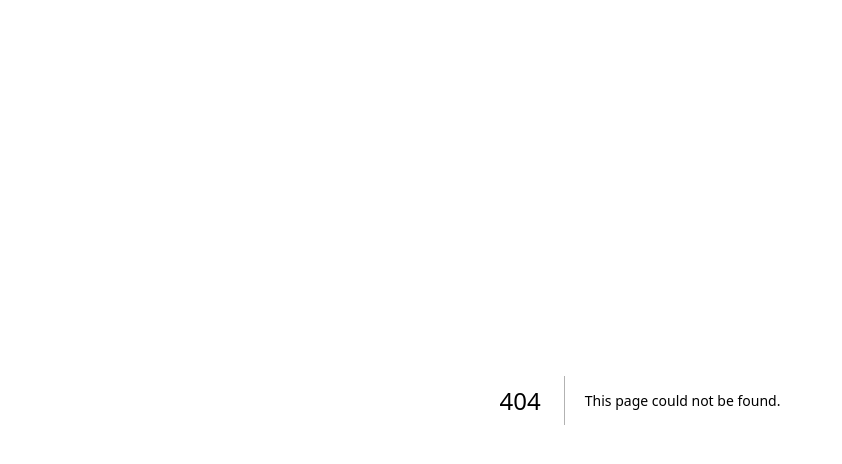
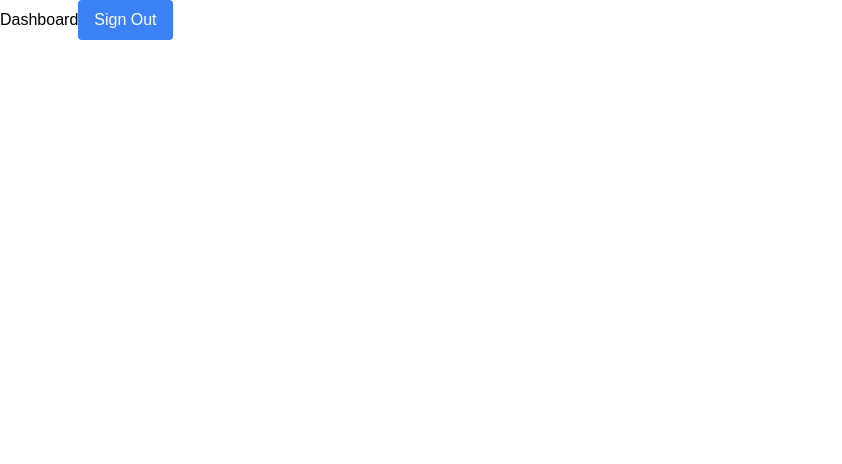
Before and after one commit to VanXodus305/K-1000-Manager, a Next.js app: page /dashboard in a window 1280 px wide. Before the commit this address had no page. Shown: the top 464 px of the page, without its empty margins (0-842 px from the left). Built offline with nearby package versions, Linux system fonts and the light colour scheme.

Commit message:
feat: update next-auth to version 5.0.0-beta.28 and refactor authentication actions

```diff
--- a/package.json
+++ b/package.json
@@ -10,7 +10,7 @@
   },
   "dependencies": {
     "next": "15.4.5",
-    "next-auth": "^4.24.11",
+    "next-auth": "^5.0.0-beta.28",
     "react": "19.1.0",
     "react-dom": "19.1.0"
   },
--- a/src/actions/auth.js
+++ b/src/actions/auth.js
@@ -1,13 +1,12 @@
 "use server";
 
-import { signIn, signOut } from "../utils/auth";
+import { signIn, signOut } from "@/utils/auth";
 
 export async function signInDemo() {
 	try {
-		// Sign in with Google and pass the intended user type
 		await signIn("google");
 	} catch (error) {
-		console.error("Vendor sign-in error:", error);
+		console.error("Sign-in error:", error);
 		throw error;
 	}
 }
--- /dev/null
+++ b/src/app/dashboard/page.jsx
@@ -0,0 +1,18 @@
+"use client";
+
+import React from "react";
+import { signOut } from "next-auth/react";
+
+export default function Dashboard() {
+  return (
+    <div>
+      Dashboard
+      <button
+        className="px-4 py-2 bg-blue-500 text-white rounded"
+        onClick={() => signOut({ callbackUrl: "/sign-in" })}
+      >
+        Sign Out
+      </button>
+    </div>
+  );
+}
--- a/src/app/sign-in/page.jsx
+++ b/src/app/sign-in/page.jsx
@@ -1,9 +1,22 @@
-import { auth } from "../../utils/auth";
+import { auth } from "@/utils/auth";
+import { signInDemo } from "@/actions/auth";
+import { redirect } from "next/navigation";
 
 export default async function SignIn() {
-	const session = await auth();
-	console.log("/profile session:", session);
+  const session = await auth();
+  console.log("/profile session:", session);
 
-	// User is not signed in, show sign-in options
-	return <></>;
+  if (session?.user) {
+    redirect("/dashboard");
+  }
+  // User is not signed in, show sign-in options
+  return (
+    <div className="flex flex-col items-center justify-center h-screen">
+      <form action={signInDemo}>
+        <button type="submit" className="px-4 py-2 bg-blue-500 text-white rounded">
+          Sign in with Google
+        </button>
+      </form>
+    </div>
+  );
 }
--- a/src/utils/auth.js
+++ b/src/utils/auth.js
@@ -2,5 +2,5 @@ import NextAuth from "next-auth";
 import Google from "next-auth/providers/google";
 
 export const { handlers, signIn, signOut, auth } = NextAuth({
-	providers: [Google],
+  providers: [Google],
 });
```
Also changed, not shown: src/app/page.jsx (+5 -5 lines), 1 other file (tests, documents, lock files or other folders).
